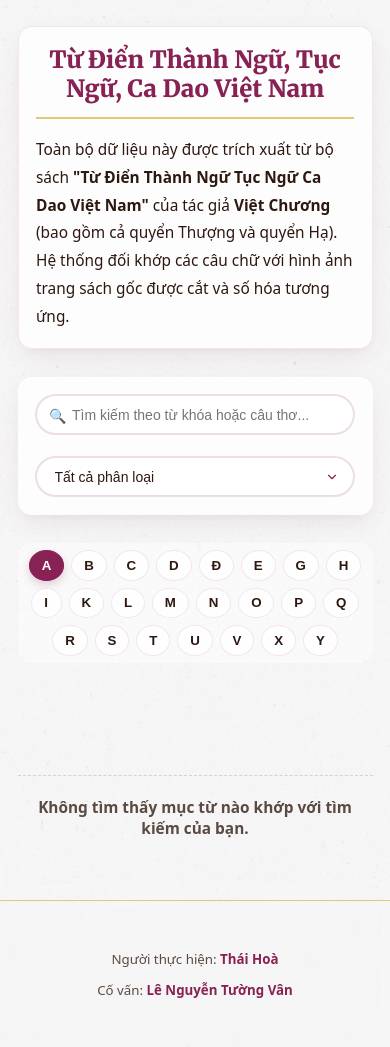
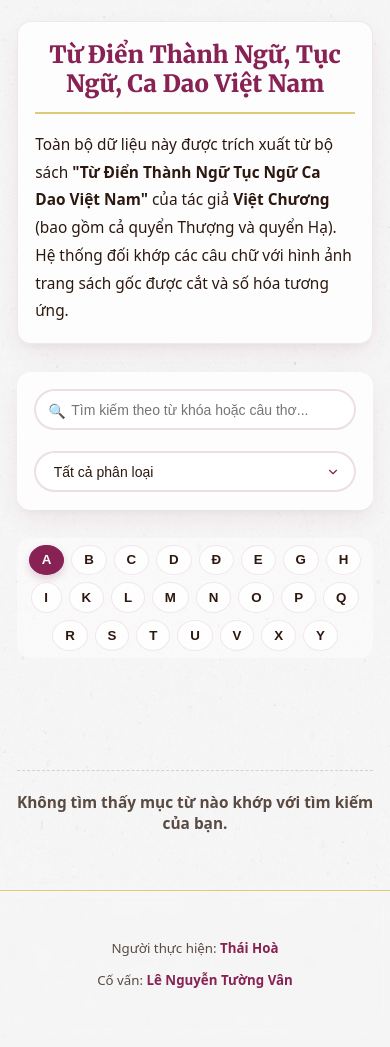
Before and after one commit to RichardHoa/CaDaoProject, a Flask app: page /wiki-page in a window 390 px wide. Shown: the part 111-1158 px from the top of the page. After the commit the page ends 1099 px from the top, so only its background shows below. Run offline with Flask 3, Linux system fonts and the light colour scheme; data that the repository does not hold is empty.

Commit message:
fix(ui): tidy image and layout styles on small screens

```diff
--- a/static/css/shared.css
+++ b/static/css/shared.css
@@ -151,7 +151,10 @@ main {
         padding: 0.5rem 0.9375rem;
     }
     main {
-        margin: 1.875rem auto;
+        margin: 1.5rem auto !important;
+        width: 95% !important;
+        max-width: 95% !important;
+        padding: 0 0.5rem !important;
     }
 }
 
```
Also changed, not shown: static/css/index.css (+7 -3 lines).
